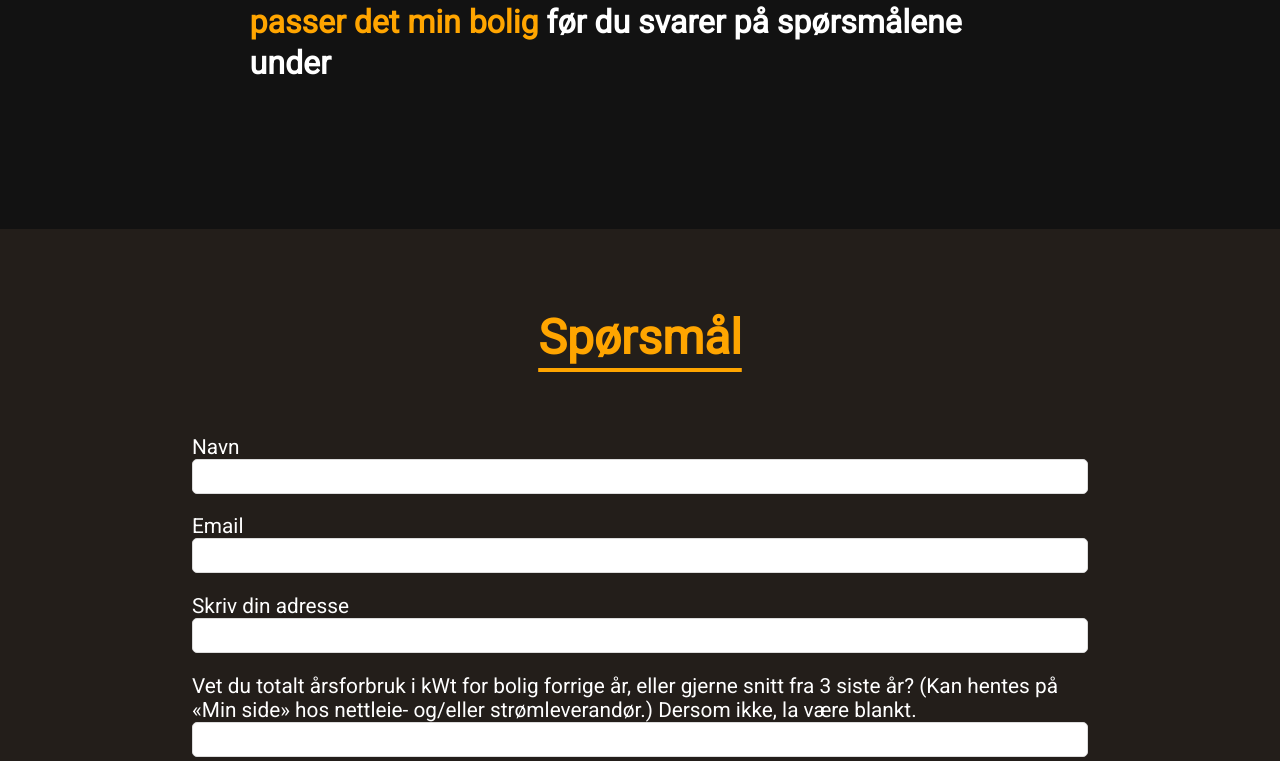
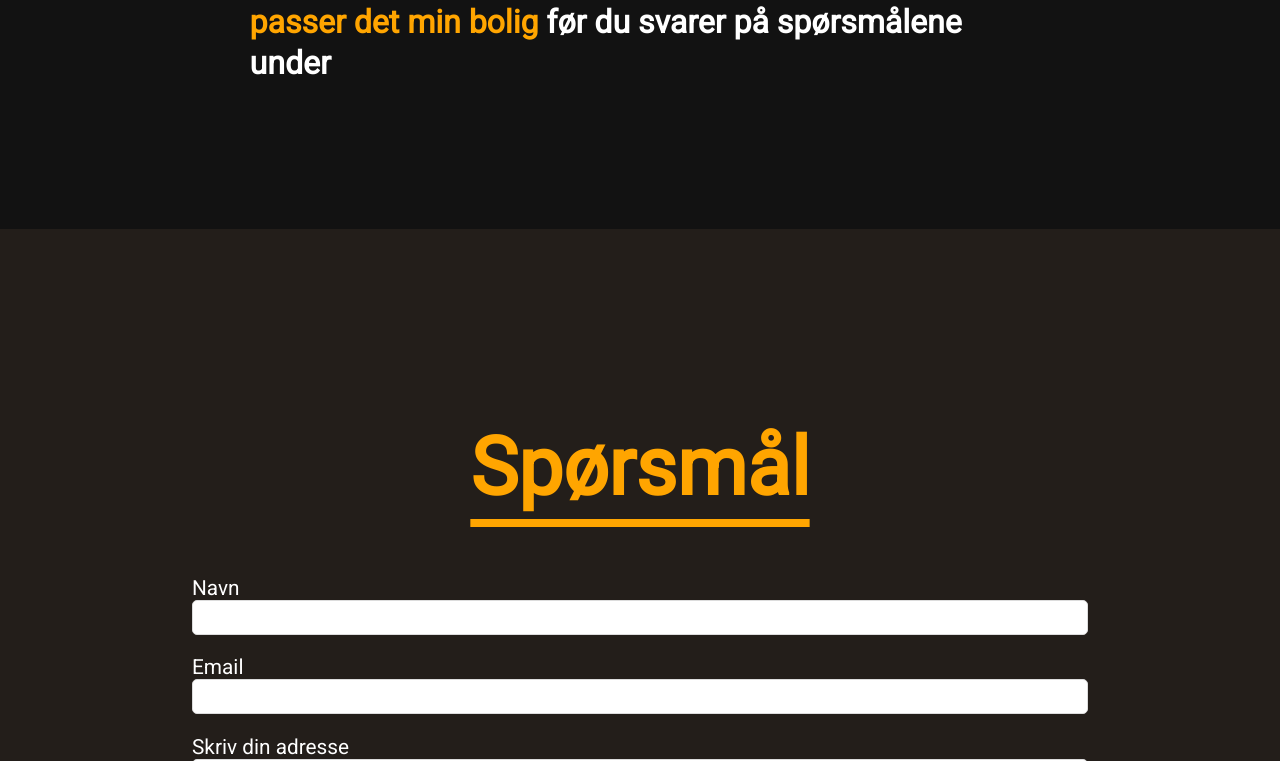
Before and after one commit to joar1/igrunn, a React (Create React App) app: page / in a window 1280 px wide. Shown: the part 1448-2209 px from the top of the page. Built offline with nearby package versions, Linux system fonts and the light colour scheme.

Commit message:
font size questions

```diff
--- a/src/components/ContactForm.jsx
+++ b/src/components/ContactForm.jsx
@@ -105,12 +105,13 @@ const StyledContactForm = styled.div`
 	margin: 0 auto;
 	padding: 2em;
 	h2 {
-		font-size: 3em;
+		font-weight: bold;
+		font-size: 5em;
 		text-align: center;
 		text-decoration: underline;
 		text-underline-offset: 0.3em;
-		padding: 1em 0;
-		margin: 0;
+		margin-top: 2em;
+		margin-bottom: 0.5em;
 		color: orange;
 	}
 
```
